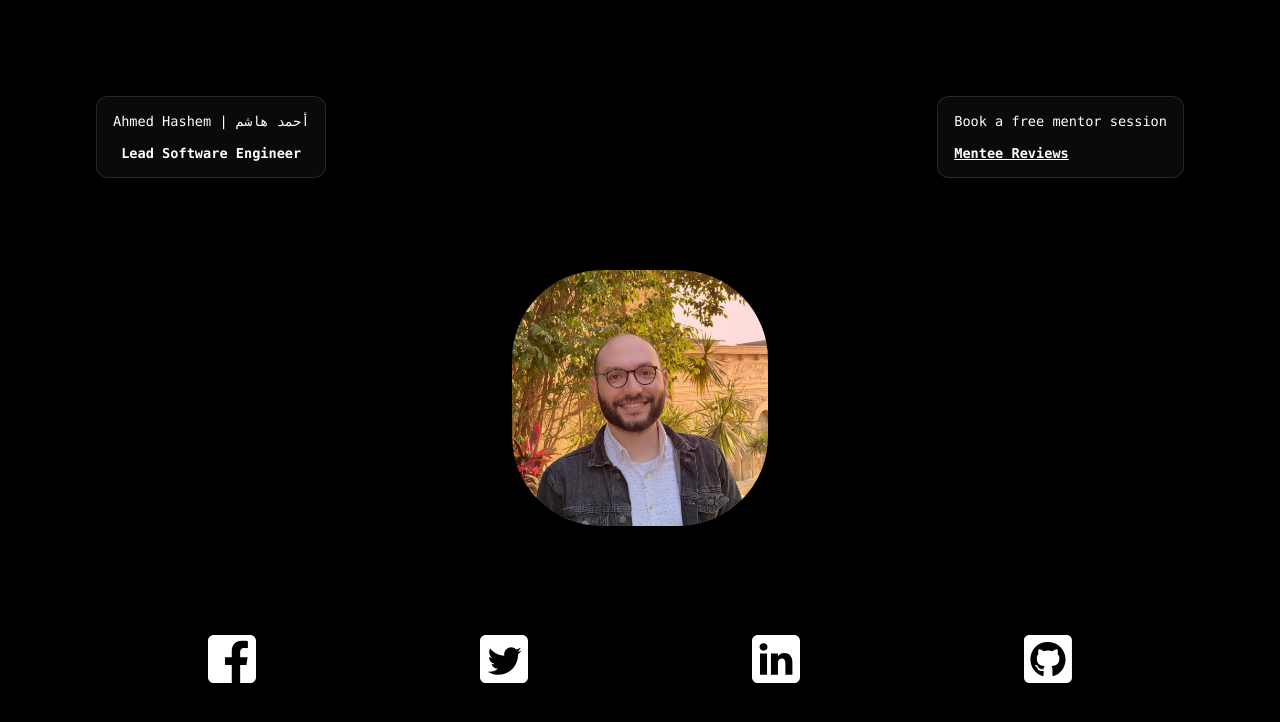
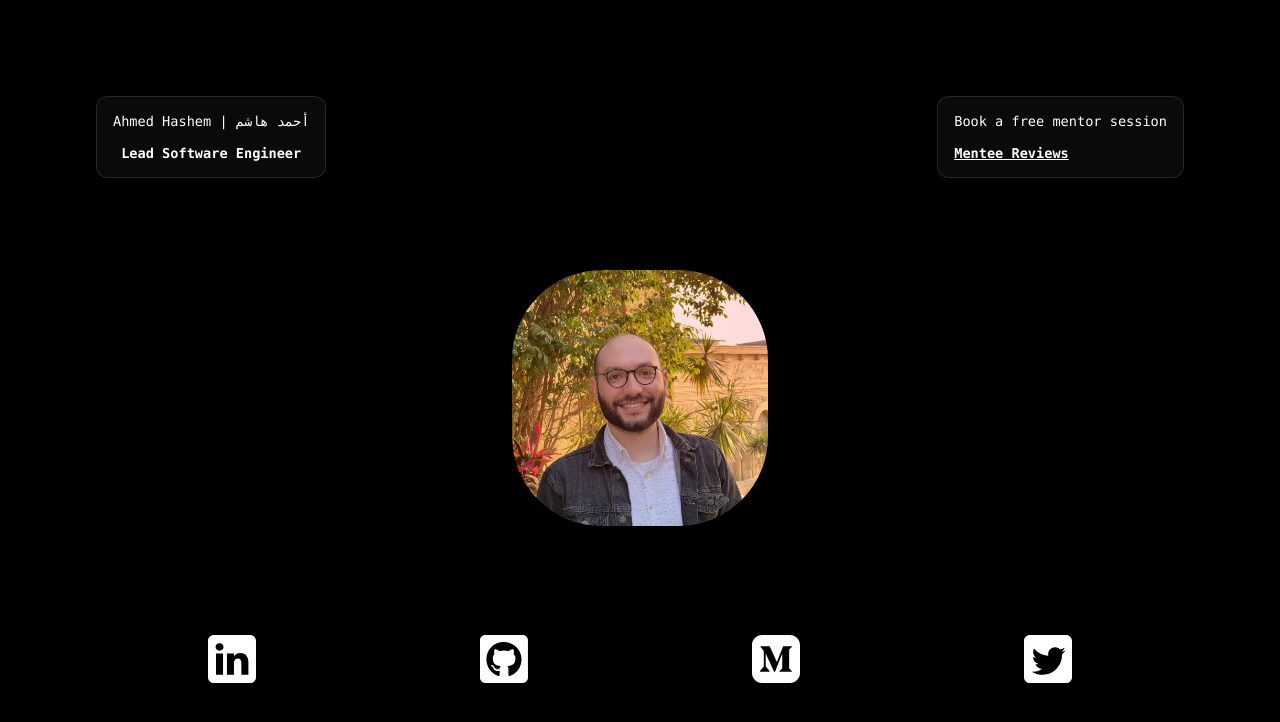
Before and after one commit to AhmedvHashem/ahmedvhashem.github.io, a Next.js app: page / in a window 1280 px wide. Shown: the top 722 px of the page. Built offline with nearby package versions, Linux system fonts and the light colour scheme.

Commit message:
Refactor social links and update styles for better layout

```diff
--- a/app/page.js
+++ b/app/page.js
@@ -8,12 +8,13 @@ export default function Home() {
   return (
     <main className={styles.main}>
       <div className={styles.description}>
-        <a href="/" rel="noopener noreferrer">
-          <p>
-            Ahmed Hashem | أحمد هاشم <br />
-            <br /> <strong>Lead Software Engineer</strong>
-          </p>
-        </a>
+        <p>
+          <a href="/" rel="noopener noreferrer">
+            Ahmed Hashem | أحمد هاشم
+          </a>
+          <br />
+          <strong>Lead Software Engineer</strong>
+        </p>
 
         <p>
           <a
@@ -38,7 +39,7 @@ export default function Home() {
       </div>
 
       <div className={styles.grid}>
-        <a
+        {/* <a
           href="https://www.facebook.com/AhmedvHashem"
           className={styles.card}
           target="_blank"
@@ -52,23 +53,7 @@ export default function Home() {
             height={48}
             priority
           />
-        </a>
-
-        <a
-          href="https://www.twitter.com/AhmedvHashem"
-          className={styles.card}
-          target="_blank"
-          rel="noopener noreferrer"
-        >
-          <Image
-            src="/twitter.svg"
-            alt="Twitter Logo"
-            className={styles.sociallogo}
-            width={48}
-            height={48}
-            priority
-          />
-        </a>
+        </a> */}
 
         <a
           href="https://www.linkedin.com/in/AhmedvHashem"
@@ -101,6 +86,38 @@ export default function Home() {
             priority
           />
         </a>
+
+        <a
+          href="https://www.medium.com/@AhmedvHashem"
+          className={styles.card}
+          target="_blank"
+          rel="noopener noreferrer"
+        >
+          <Image
+            src="/medium.svg"
+            alt="Medium Logo"
+            className={styles.sociallogo}
+            width={48}
+            height={48}
+            priority
+          />
+        </a>
+
+        <a
+          href="https://www.twitter.com/AhmedvHashem"
+          className={styles.card}
+          target="_blank"
+          rel="noopener noreferrer"
+        >
+          <Image
+            src="/twitter.svg"
+            alt="Twitter Logo"
+            className={styles.sociallogo}
+            width={48}
+            height={48}
+            priority
+          />
+        </a>
       </div>
     </main>
   );
--- a/app/page.module.css
+++ b/app/page.module.css
@@ -165,12 +165,12 @@
 
   .description a {
     width: inherit;
-    margin: 1rem;
   }
 
   .description p {
     width: inherit;
     text-align: center;
+    margin: 1rem;
     background-color: rgba(var(--callout-rgb), 0.5);
     border: 1px solid rgba(var(--callout-border-rgb), 0.3);
     border-radius: var(--border-radius);
```
Also changed, not shown: public/medium.svg (added).
